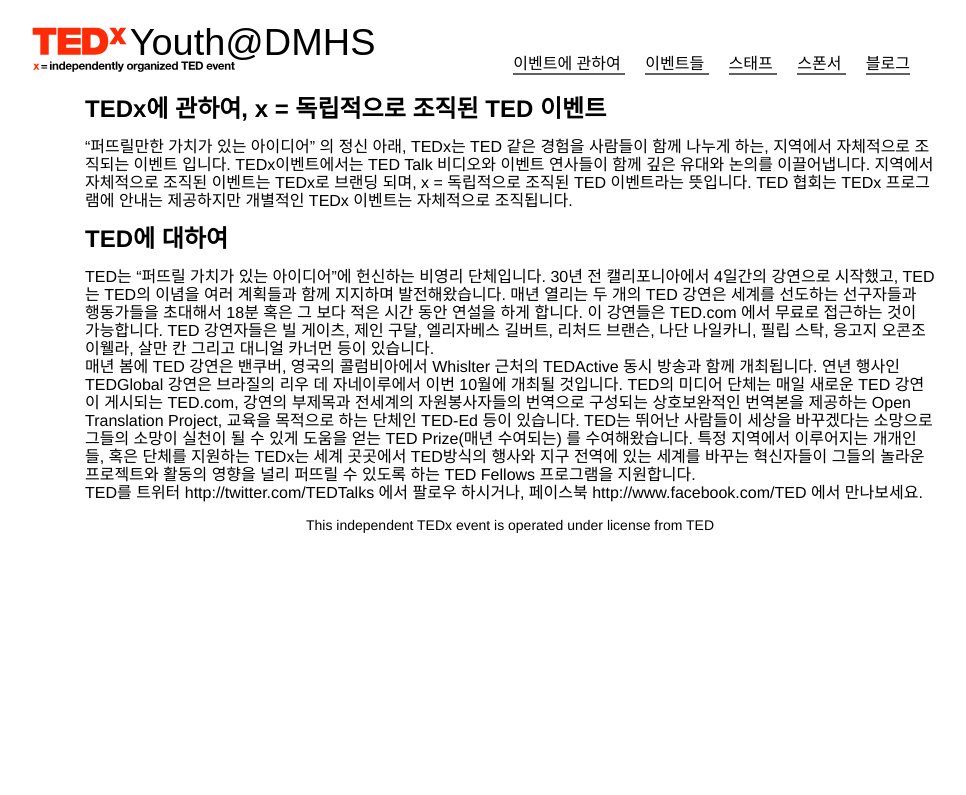
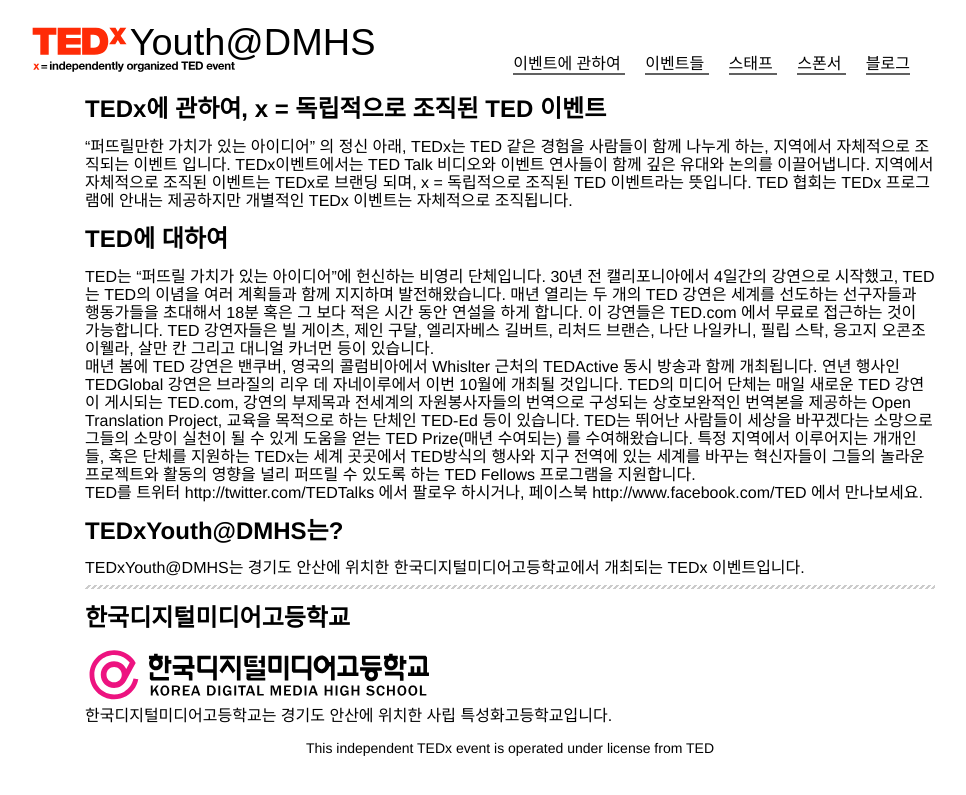
Before and after one commit to TEDxYouthDMHS/tedxyouthdmhs.github.io, a Jekyll site: the page built from about.md, in a window 1280 px wide. Shown: the top 795 px of the page, without its empty margins (130-1096 px from the left). Built offline with Jekyll 4.4.1, drawn with Linux system fonts in a browser that asks for light colours.

Commit message:
학교 정보 추가 및 <hr> 스타일링

```diff
--- a/about.md
+++ b/about.md
@@ -13,3 +13,15 @@
 매년 봄에 TED 강연은 밴쿠버, 영국의 콜럼비아에서 Whislter 근처의 TEDActive 동시 방송과 함께 개최됩니다. 연년 행사인 TEDGlobal 강연은 브라질의 리우 데 자네이루에서 이번 10월에 개최될 것입니다. TED의 미디어 단체는 매일 새로운 TED 강연이 게시되는 TED.com, 강연의 부제목과 전세계의 자원봉사자들의 번역으로 구성되는 상호보완적인 번역본을 제공하는 Open Translation Project, 교육을 목적으로 하는 단체인 TED-Ed 등이 있습니다. TED는 뛰어난 사람들이 세상을 바꾸겠다는 소망으로 그들의 소망이 실천이 될 수 있게 도움을 얻는 TED Prize(매년 수여되는) 를 수여해왔습니다. 특정 지역에서 이루어지는 개개인들, 혹은 단체를 지원하는 TEDx는 세계 곳곳에서 TED방식의 행사와 지구 전역에 있는 세계를 바꾸는 혁신자들이 그들의 놀라운 프로젝트와 활동의 영향을 널리 퍼뜨릴 수 있도록 하는 TED Fellows 프로그램을 지원합니다.
 
 TED를 트위터 http://twitter.com/TEDTalks 에서 팔로우 하시거나, 페이스북 http://www.facebook.com/TED 에서 만나보세요.
+
+# TEDxYouth@DMHS는?
+
+TEDxYouth@DMHS는 경기도 안산에 위치한 한국디지털미디어고등학교에서 개최되는 TEDx 이벤트입니다.
+
+---
+
+# 한국디지털미디어고등학교
+
+![](/assets/images/dimigo-logo.svg)
+
+한국디지털미디어고등학교는 경기도 안산에 위치한 사립 특성화고등학교입니다.
--- a/css/main.scss
+++ b/css/main.scss
@@ -101,6 +101,14 @@
 .site-header {
 	width: 1050px;
 	margin: auto;
+}
+
+hr {
+  background: transparent url("/assets/images/dirty-shade.png") repeat-x 0 0;
+  border: 0 none;
+  color: #cccccc;
+  height: 4px;
+  padding: 0;
 }
 
 .menu {
```
Also changed, not shown: assets/images/dimigo-logo.svg (added), assets/images/dirty-shade.png (added).
